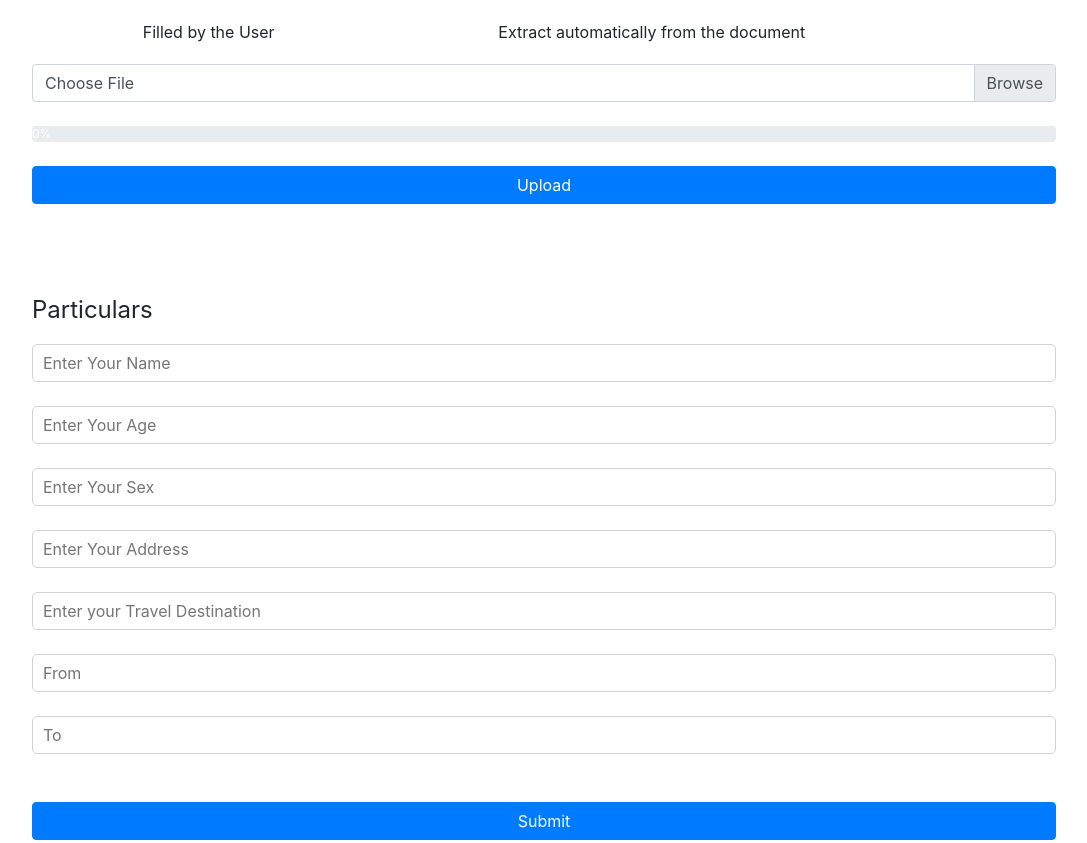
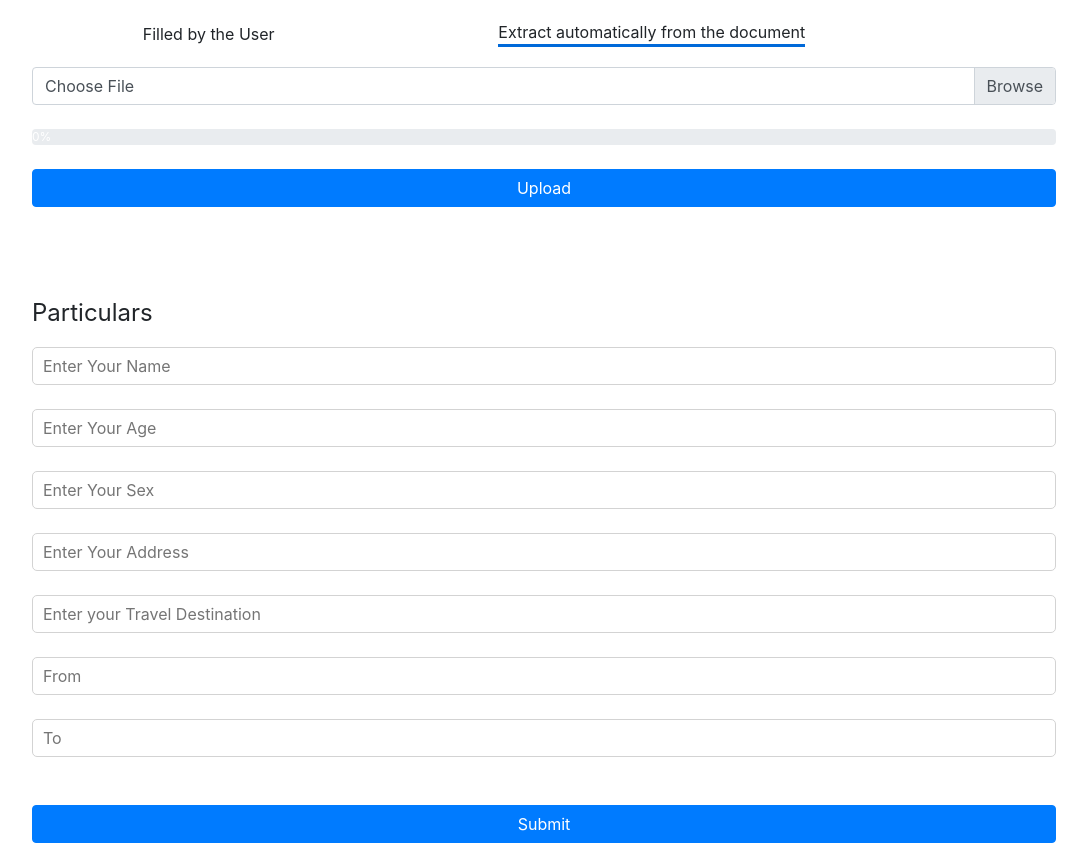
Before and after one commit to TheDa21crj/Travel, a React (Create React App) app in the folder front/: page / in a window 1280 px wide. Shown: the whole page, without its empty margins (96-1183 px from the left). Built offline with nearby package versions, Linux system fonts and the light colour scheme.

Commit message:
Update Home.jsx

```diff
--- a/front/src/Pages/Home.jsx
+++ b/front/src/Pages/Home.jsx
@@ -9,8 +9,16 @@ export default function Home() {
   return (
     <div>
       <div className="container">
-        <div onClick={() => setDetails(true)}>Filled by the User</div>
-        <div onClick={() => setDetails(false)}>
+        <div
+          onClick={() => setDetails(true)}
+          className={showDetails ? "showDetailsT" : ""}
+        >
+          Filled by the User
+        </div>
+        <div
+          onClick={() => setDetails(false)}
+          className={showDetails ? "" : "showDetailsF"}
+        >
           Extract automatically from the document
         </div>
       </div>
```
